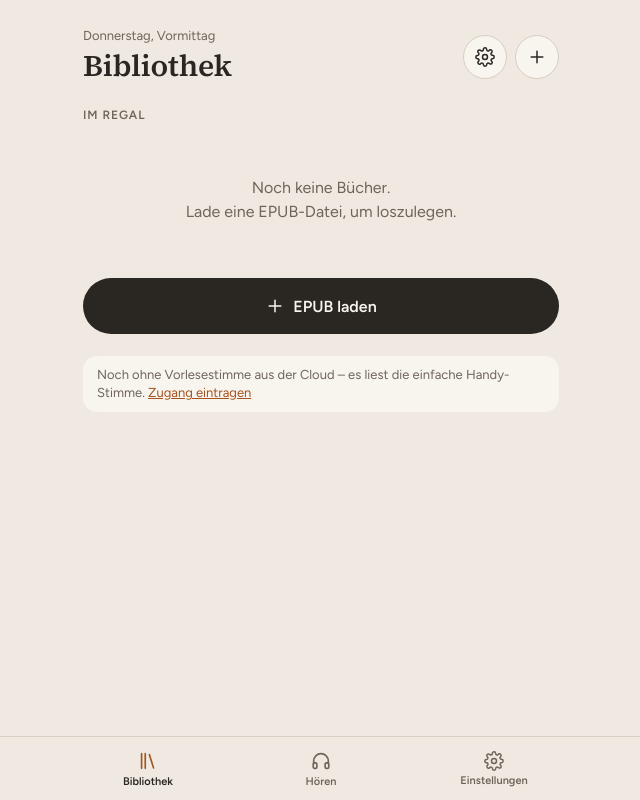
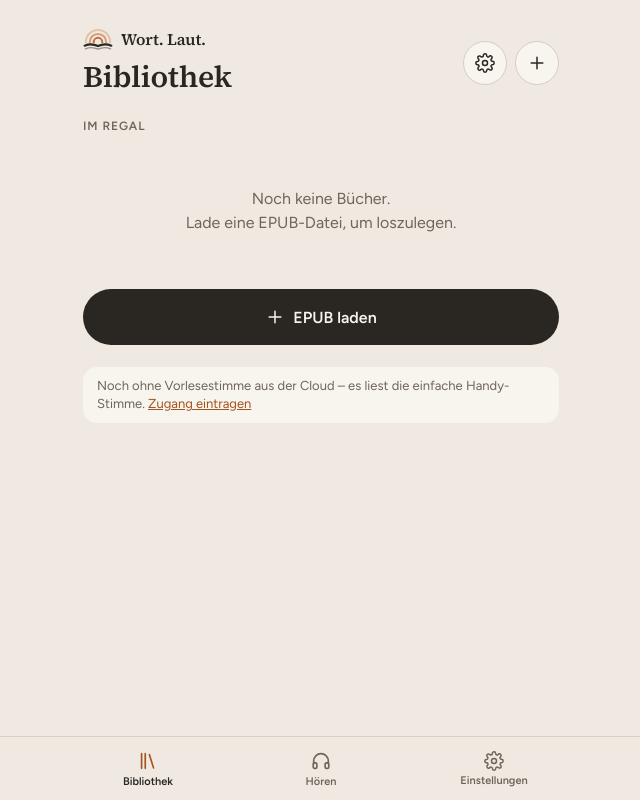
Before and after one commit to alxwll/wortlaut, a plain HTML site: page index.html in a window 1280 px wide. Shown: the whole page, without its empty margins (319-959 px from the left). Drawn offline with Linux system fonts and the light colour scheme.

Commit message:
Logo oben in der Bibliothek statt Datum
Co-Authored-By: Claude Opus 5.5 <noreply@anthropic.com>
Claude-Session: https://claude.ai/code/session_01HwzKfUxGbDKRidcbbRzkWj

```diff
--- a/app.js
+++ b/app.js
@@ -108,6 +108,8 @@
     return `<div class="cover ph ${cls}" style="background:${bg};color:${fg}">${esc(book.title)}</div>`;
   }
   const I = {
+    // Logo-Zeichen ohne Kachel: Klangbögen (Akzent) über aufgeschlagenem Buch (Textfarbe)
+    logo: '<svg width="30" height="22" viewBox="26 50 148 112" aria-hidden="true"><path d="M78 122 a22 22 0 0 1 44 0" fill="none" stroke="var(--accent)" stroke-width="10" stroke-linecap="round"/><path d="M58 122 a42 42 0 0 1 84 0" fill="none" stroke="var(--accent)" stroke-width="10" stroke-linecap="round" opacity=".6"/><path d="M38 122 a62 62 0 0 1 124 0" fill="none" stroke="var(--accent)" stroke-width="10" stroke-linecap="round" opacity=".3"/><path d="M32 140 Q66 126 100 142 Q134 126 168 140" fill="none" stroke="currentColor" stroke-width="11" stroke-linecap="round"/><path d="M36 156 Q68 143 100 158 Q132 143 164 156" fill="none" stroke="currentColor" stroke-width="7" stroke-linecap="round" opacity=".45"/></svg>',
     lib: '<svg width="22" height="22" viewBox="0 0 24 24" fill="none" stroke="currentColor" stroke-width="1.8" stroke-linecap="round" stroke-linejoin="round" aria-hidden="true"><path d="M5 4v16M9 4v16M13.5 5l4.5 14.5"/></svg>',
     ear: '<svg width="22" height="22" viewBox="0 0 24 24" fill="none" stroke="currentColor" stroke-width="1.8" stroke-linecap="round" stroke-linejoin="round" aria-hidden="true"><path d="M4 15v-3a8 8 0 0 1 16 0v3"/><rect x="3.5" y="14" width="4" height="6" rx="1.5"/><rect x="16.5" y="14" width="4" height="6" rx="1.5"/></svg>',
     moon: '<svg width="16" height="16" viewBox="0 0 24 24" fill="none" stroke="currentColor" stroke-width="1.8" stroke-linecap="round" aria-hidden="true"><path d="M20 14.5A8 8 0 1 1 9.5 4a6.5 6.5 0 0 0 10.5 10.5z"/></svg>',
@@ -230,12 +232,9 @@
     const prog = Object.fromEntries((await dbAll('progress')).map((p) => [p.id, p]));
     books.sort((a, b) => ((prog[b.id] && prog[b.id].lastAt) || b.addedAt || '').localeCompare((prog[a.id] && prog[a.id].lastAt) || a.addedAt || ''));
     const recent = books.find((b) => prog[b.id] && prog[b.id].lastAt);
-    const now = new Date();
-    const dayName = now.toLocaleDateString('de-DE', { weekday: 'long' });
-    const part = isNight(now) ? 'Abend' : now.getHours() < 11 ? 'Vormittag' : now.getHours() < 14 ? 'Mittag' : 'Nachmittag';
     let html = `<div class="screen">
       <div class="between">
-        <div class="col" style="gap:2px"><span class="muted">${esc(dayName)}, ${part}</span><h1>Bibliothek</h1></div>
+        <div class="col" style="gap:6px"><span class="brand">${I.logo}<span>Wort. Laut.</span></span><h1>Bibliothek</h1></div>
         <div class="row" style="gap:8px">
           <button class="icon-btn" data-act="settings" aria-label="Einstellungen">${I.gear}</button>
           <button class="icon-btn" data-act="add" aria-label="EPUB hinzufügen">${I.plus}</button>
--- a/style.css
+++ b/style.css
@@ -126,3 +126,5 @@ body:not(.has-mini) .mini { display: none; }
   .screen.player .reading p { font-size: 17px; line-height: 1.55; }
   .screen.player .ctl.main { width: 72px; height: 72px; border-radius: 36px; }
 }
+
+.brand { display: inline-flex; align-items: center; gap: 8px; font-family: var(--serif); font-size: 16px; font-weight: 600; letter-spacing: -.01em; color: var(--text); }
--- a/sw.js
+++ b/sw.js
@@ -1,5 +1,5 @@
 // Offline-Cache für die App-Hülle. Bücher liegen in IndexedDB, Audio wird nicht gecacht.
-const VERSION = 'wortlaut-v10';
+const VERSION = 'wortlaut-v11';
 const SHELL = ['./', 'index.html', 'style.css', 'app.js', 'epub.js', 'config.js', 'vendor/jszip.min.js', 'manifest.webmanifest', 'icon.svg', 'icon-192.png', 'icon-512.png', 'icon-maskable-512.png'];
 
 self.addEventListener('install', (e) => {
```
